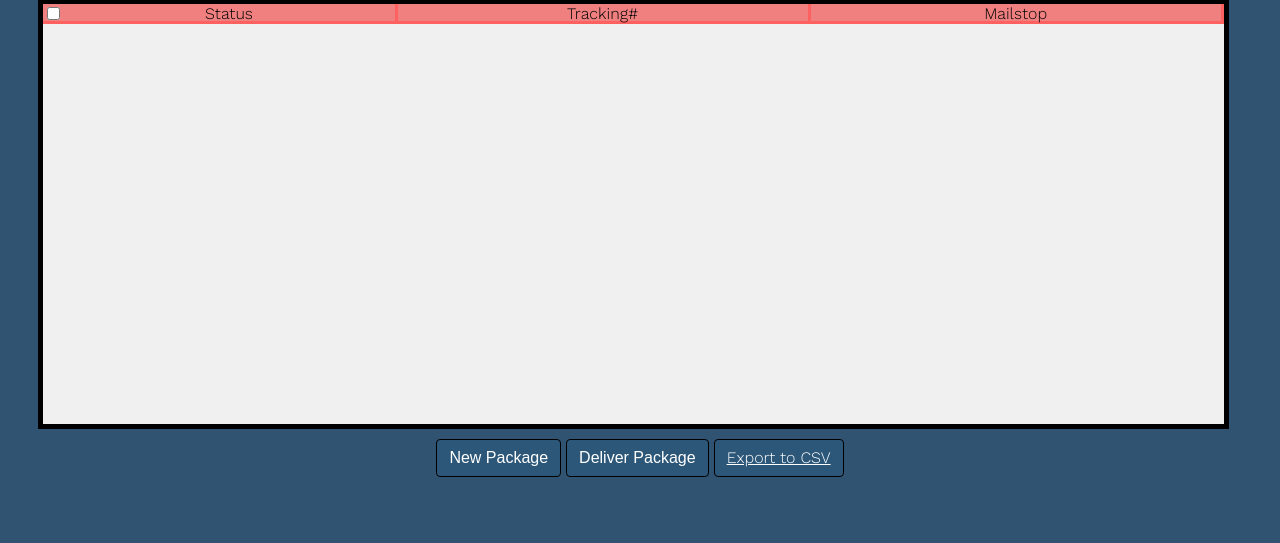
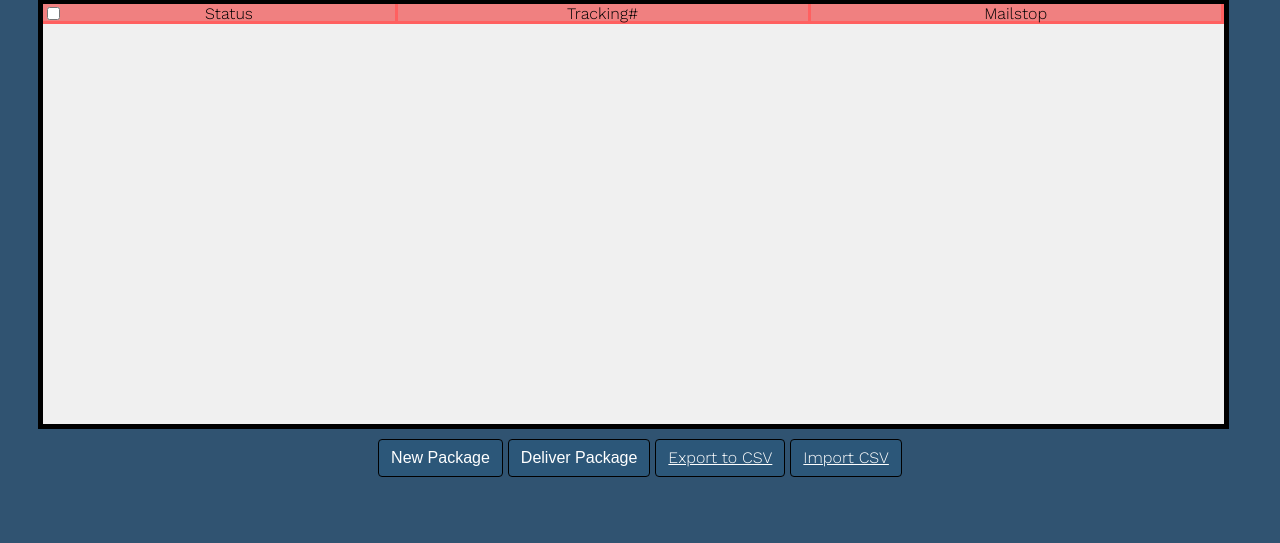
Before and after one commit to wang1kevin1/CruzMail2, a Django app: page /manage/ in a window 1280 px wide. Shown: the part 257-800 px from the top of the page. Run offline with Django 3.2, Linux system fonts and the light colour scheme; the visitor is signed in with stand-in values (Sample User, id 1); data that the repository does not hold is empty.

Commit message:
IMPORTS: Hardcoded imports working for packages/mailstops

```diff
--- a/pre-release-1.0/cruzmail/templates/mailstop.html
+++ b/pre-release-1.0/cruzmail/templates/mailstop.html
@@ -169,6 +169,7 @@
 			<button class="btn btn-primary" v-on:click="newMailstopView = true;">New Mailstop</button>
 			<button class="btn btn-primary" v-on:click="deactivateMailstop();">Deactivate Mailstop</button>
             <a href="{% url 'export_mailstops' %}" class="btn btn-primary">Export to CSV</a>
+            <a href="{% url 'import_mailstops' %}" class="btn btn-primary">Import CSV</a>
 		</div>
 
 	</div>
--- a/pre-release-1.0/cruzmail/templates/package.html
+++ b/pre-release-1.0/cruzmail/templates/package.html
@@ -194,6 +194,7 @@
 			<button class="btn btn-primary" v-on:click="newPackageView = true;">New Package</button>
 			<button class="btn btn-primary" v-on:click="packageDelivered();">Deliver Package</button>
             <a href="{% url 'export_packages' %}" class="btn btn-primary">Export to CSV</a>
+            <a href="{% url 'import_packages' %}" class="btn btn-primary">Import CSV</a>
 		</div>
 	</div>
 
--- a/pre-release-1.0/cruzmail/urls.py
+++ b/pre-release-1.0/cruzmail/urls.py
@@ -41,7 +41,9 @@ urlpatterns = [
     path('export_people/', views.export_people, name='export_people'),
     path('import_people/', views.import_people, name='import_people'),
     path('export_mailstops/', views.export_mailstops, name='export_mailstops'),
+    path('import_mailstops/', views.import_mailstops, name='import_mailstops'),
     path('exports_packages/', views.export_packages, name='export_packages'),
+    path('import_packages/', views.import_packages, name='import_packages'),
     #path('collection/', CollectionPageViews>as_view(), name='users'),
 
     url(r'^account/', include('cruzmail.account.urls')),
--- a/pre-release-1.0/cruzmail/views.py
+++ b/pre-release-1.0/cruzmail/views.py
@@ -288,6 +288,58 @@ def import_people(request):
     return redirect('/person')
 
 @csrf_exempt
+def import_packages(request):
+    if request.user is None:
+        return
+
+    # Delete values in people table
+    clear_table(packages_master)
+
+    filePath = '/Users/sean.bell/Downloads/collection.packages_master.csv'
+
+    with open(filePath) as f:
+        reader = csv.reader(f)
+        # Creates a new model for each row in the csv file
+        for row in reader:
+            _, created = packages_master.objects.get_or_create(
+                pkg_tracking=row[0],
+                name=row[1],
+                mailstop=row[2],
+                pkg_status=row[3],
+                pkg_sign=row[4],
+                pkg_email=row[5],
+                pkg_weight=row[6],
+                pkg_date_rec=row[7],
+                pkg_date_del=row[8],
+                pkg_remarks=row[9],
+            )
+
+    return redirect('/manage')
+
+@csrf_exempt
+def import_mailstops(request):
+    if request.user is None:
+        return
+
+    # Delete values in people table
+    clear_table(mailstops_master)
+
+    filePath = '/Users/sean.bell/Downloads/collection.mailstops_master.csv'
+
+    with open(filePath) as f:
+        reader = csv.reader(f)
+        # Creates a new model for each row in the csv file
+        for row in reader:
+            _, created = mailstops_master.objects.get_or_create(
+                mailstop=row[0],
+                ms_name=row[1],
+                ms_route=row[2],
+                mt_status=row[3],
+            )
+
+    return redirect('/mailstop')
+
+@csrf_exempt
 def clear_table(tableName):
     tableName.objects.all().delete()
 
```
